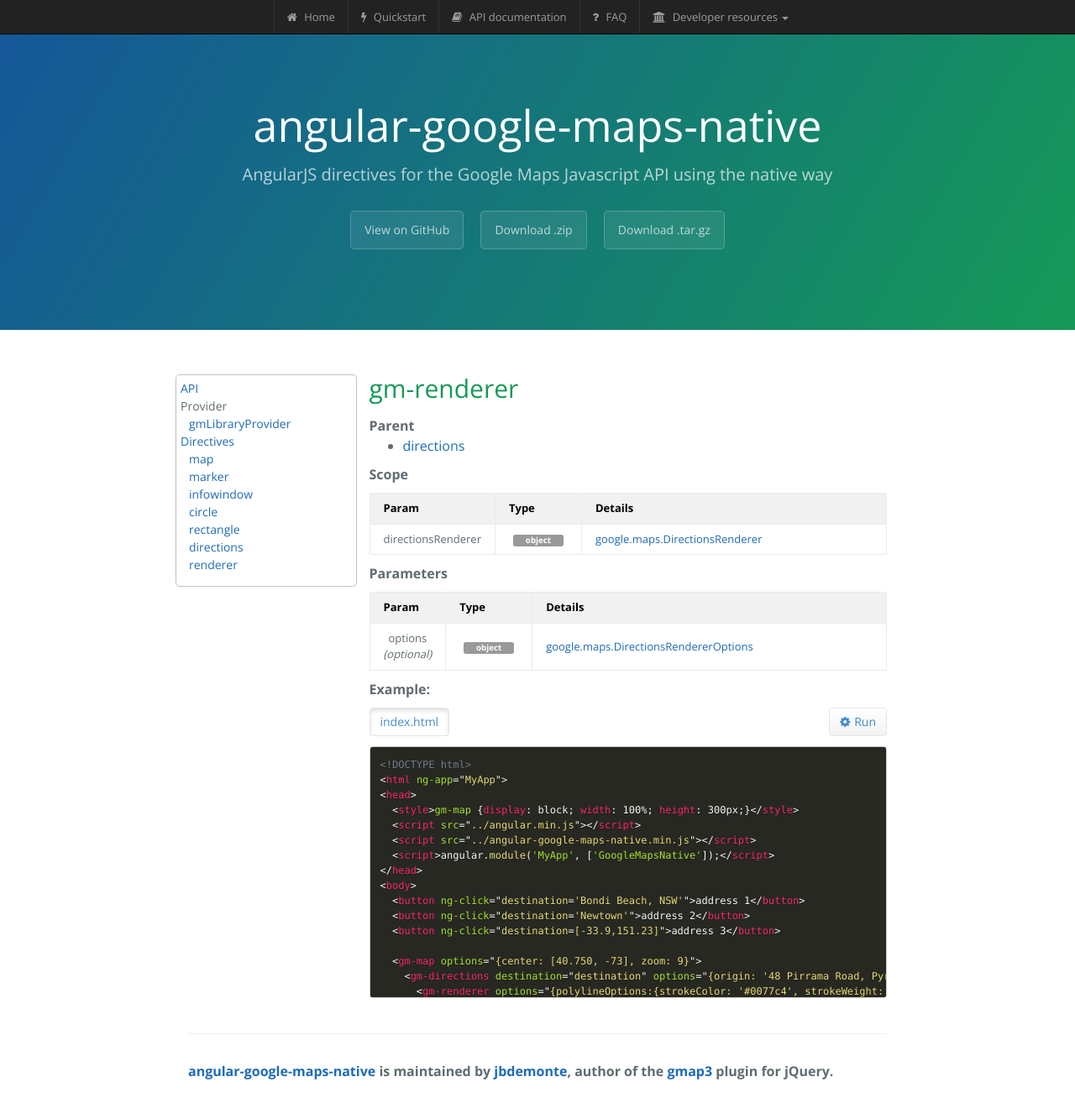
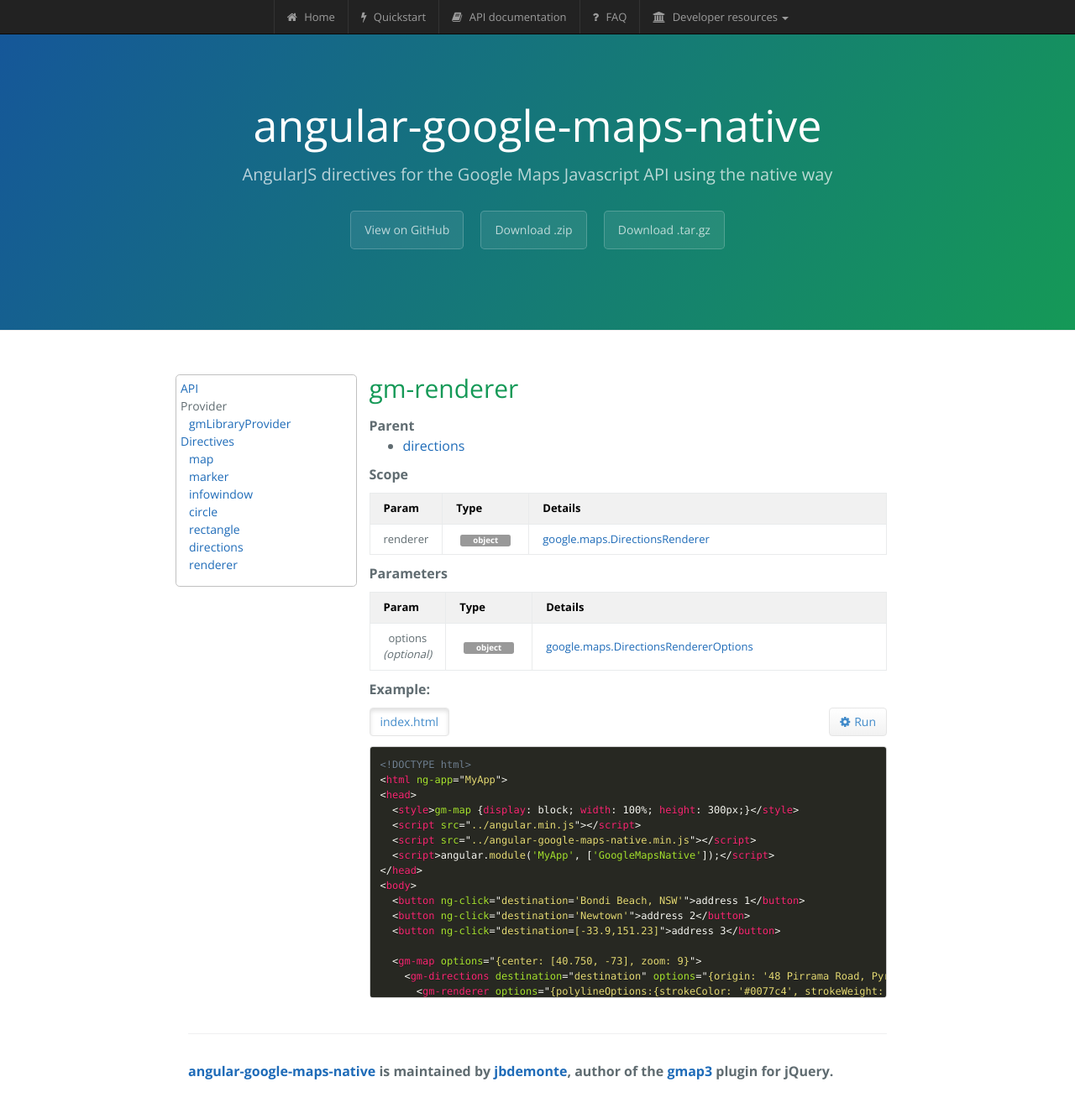
Before and after one commit to jbdemonte/angular-google-maps-native, a Jekyll site: the page built from api-gmRenderer.html, in a window 1280 px wide and 1320 px high. Shown: the whole window at 84% size. Built offline with Jekyll 4.4.1, drawn with Linux system fonts in a browser that asks for light colours; nearby versions of some CDN libraries.

Commit message:
renderer: rename scope object

```diff
--- a/api-gmRenderer.html
+++ b/api-gmRenderer.html
@@ -9,7 +9,7 @@
 
 <strong>Scope</strong>
 <params>
-  <item name="directionsRenderer" type="object">
+  <item name="renderer" type="object">
     <doc>DirectionsRenderer</doc>
   </item>
 </params>
```
